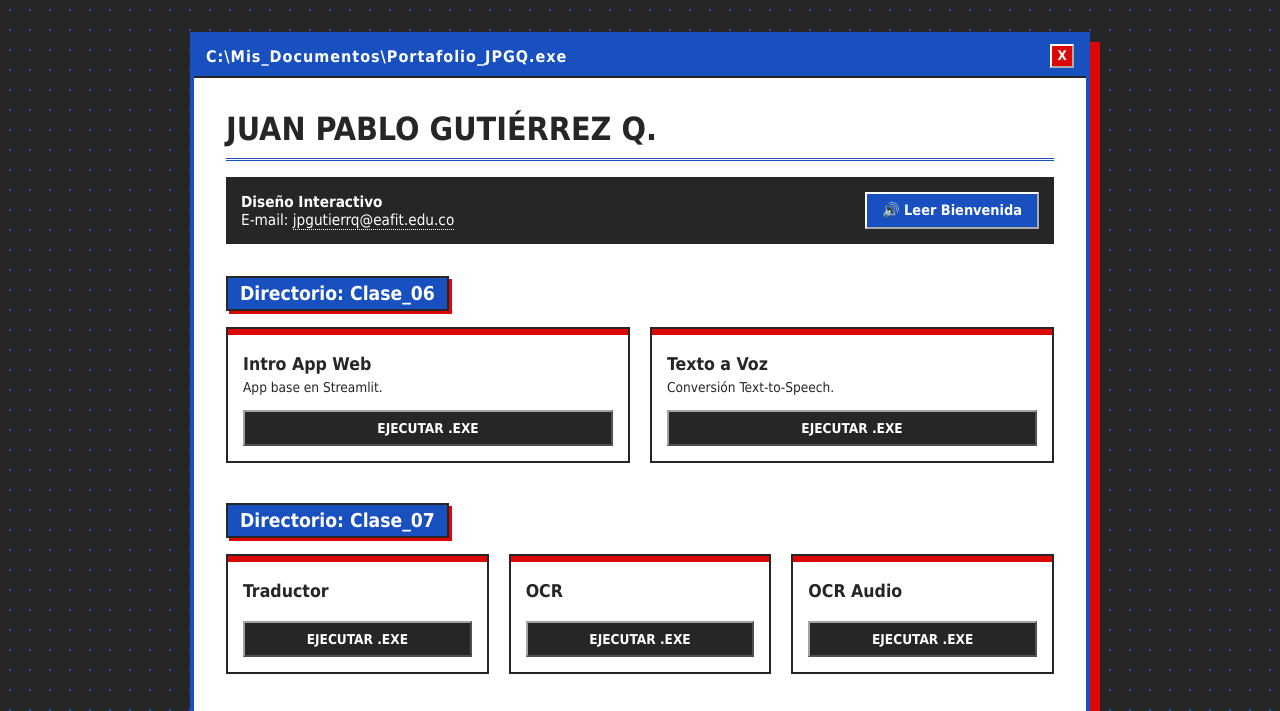
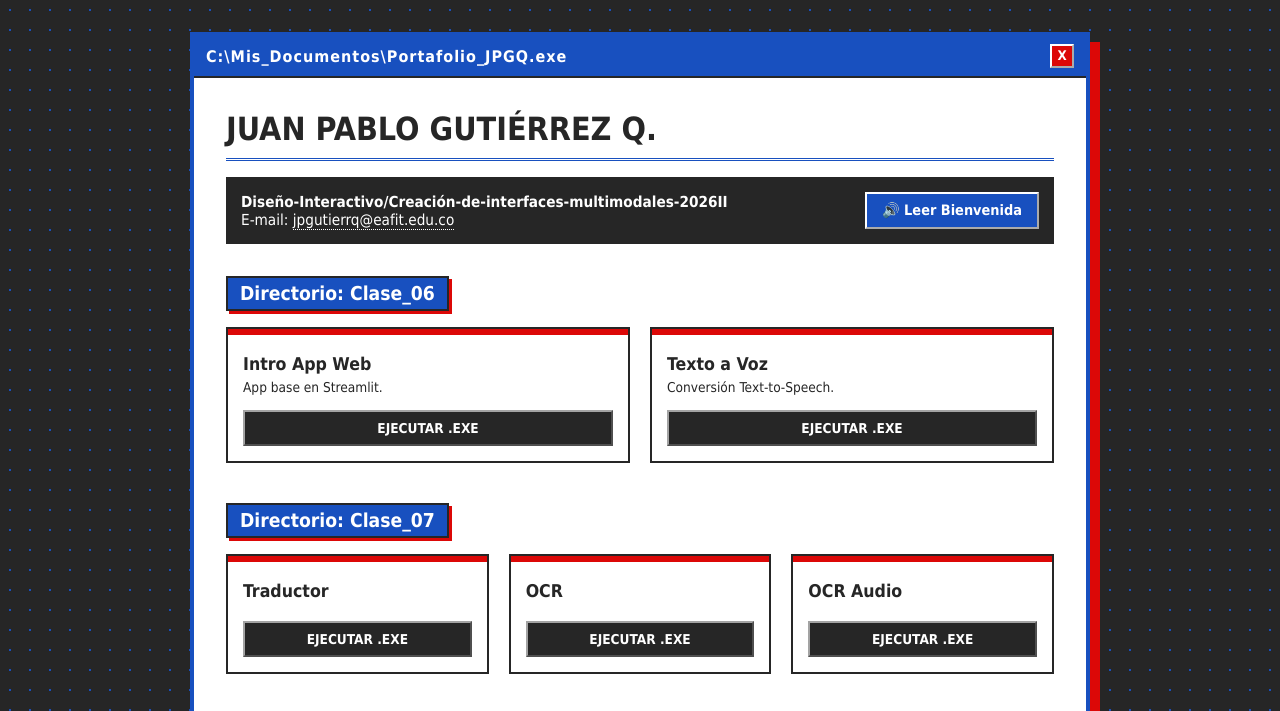
Before and after one commit to ElPablones/Portafolio-Creaci-n-de-Interfaces-Multimodales-2026-2, a plain HTML site: page index.html in a window 1280 px wide. Shown: the top 711 px of the page. Drawn offline with Linux system fonts and the light colour scheme.

Commit message:
Update strong text in info bar section

```diff
--- a/index.html
+++ b/index.html
@@ -200,7 +200,7 @@
         <!-- Barra de información -->
         <div class="info-bar">
             <div>
-                <strong>Diseño Interactivo</strong><br>
+                <strong>Diseño-Interactivo/Creación-de-interfaces-multimodales-2026II</strong><br>
                 E-mail: <a href="mailto:jpgutierrq@eafit.edu.co">jpgutierrq@eafit.edu.co</a>
             </div>
 
```
